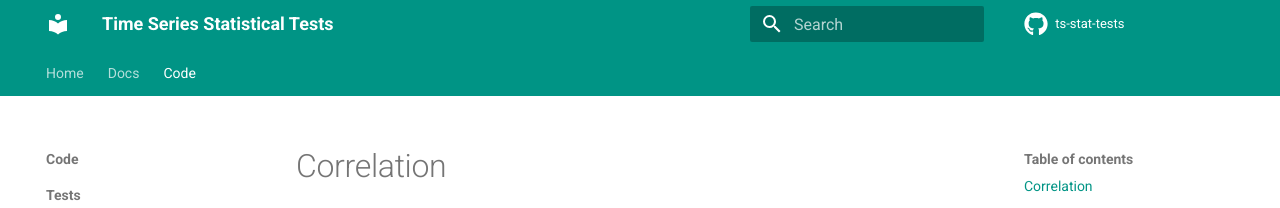
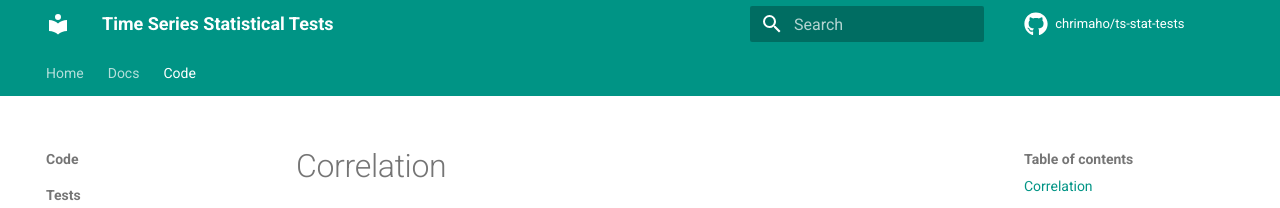
Before and after one commit to chrimaho/ts-stat-tests, an MkDocs documentation site: the page built from docs/docs/code/correlation.md, in a window 1280 px wide. Shown: the top 208 px of the page. Built offline with MkDocs 1.6.1 and Material for MkDocs 9.7.7, drawn with Linux system fonts in a browser that asks for light colours; comment, search, counter and statistics services are not loaded.

Commit message:
Add enhancemenets to header part

```diff
--- a/mkdocs.yml
+++ b/mkdocs.yml
@@ -2,8 +2,9 @@ site_name: Time Series Statistical Tests
 site_dir: www
 site_author: chrimaho
 site_description: A suite of statistical tests for time-series data
-repo_name: "ts-stat-tests"
+repo_name: "chrimaho/ts-stat-tests"
 repo_url: https://github.com/chrimaho/ts-stat-tests
+docs_dir: docs
 
 theme:
   name: material
```
